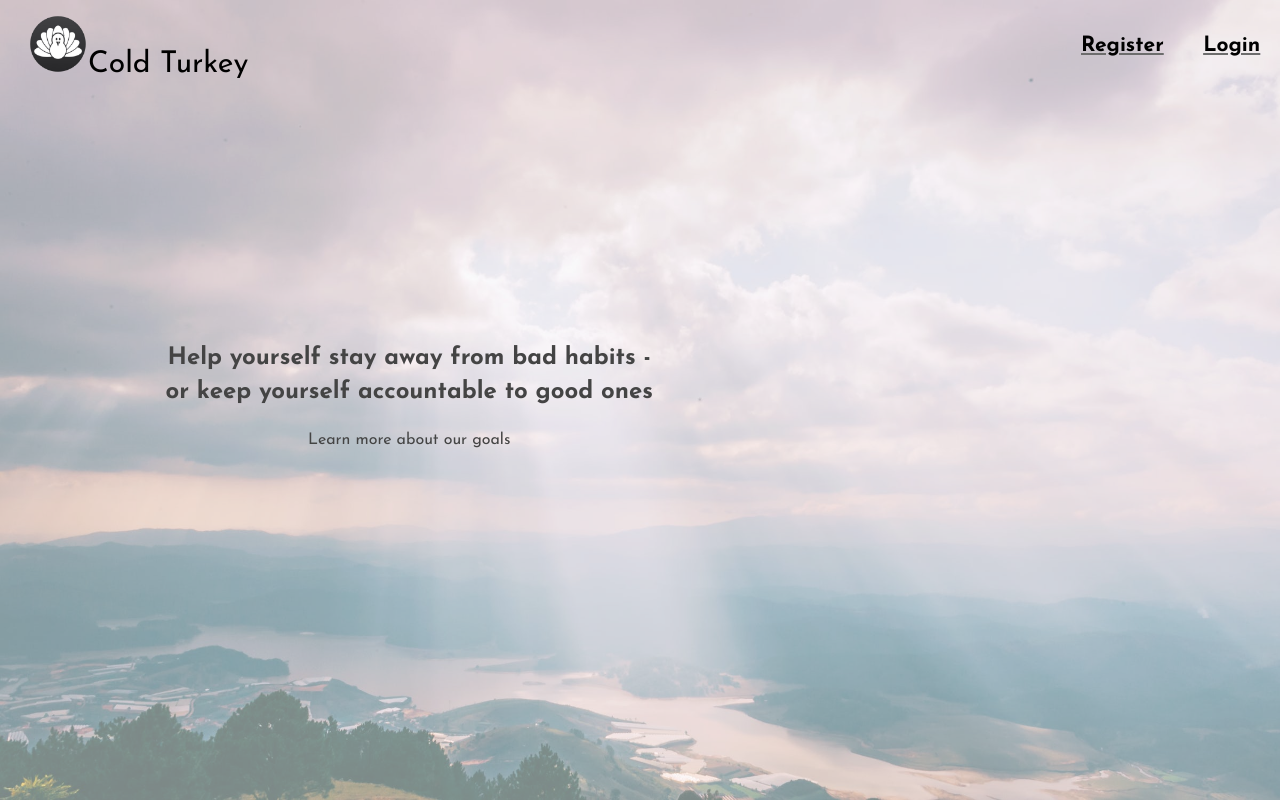
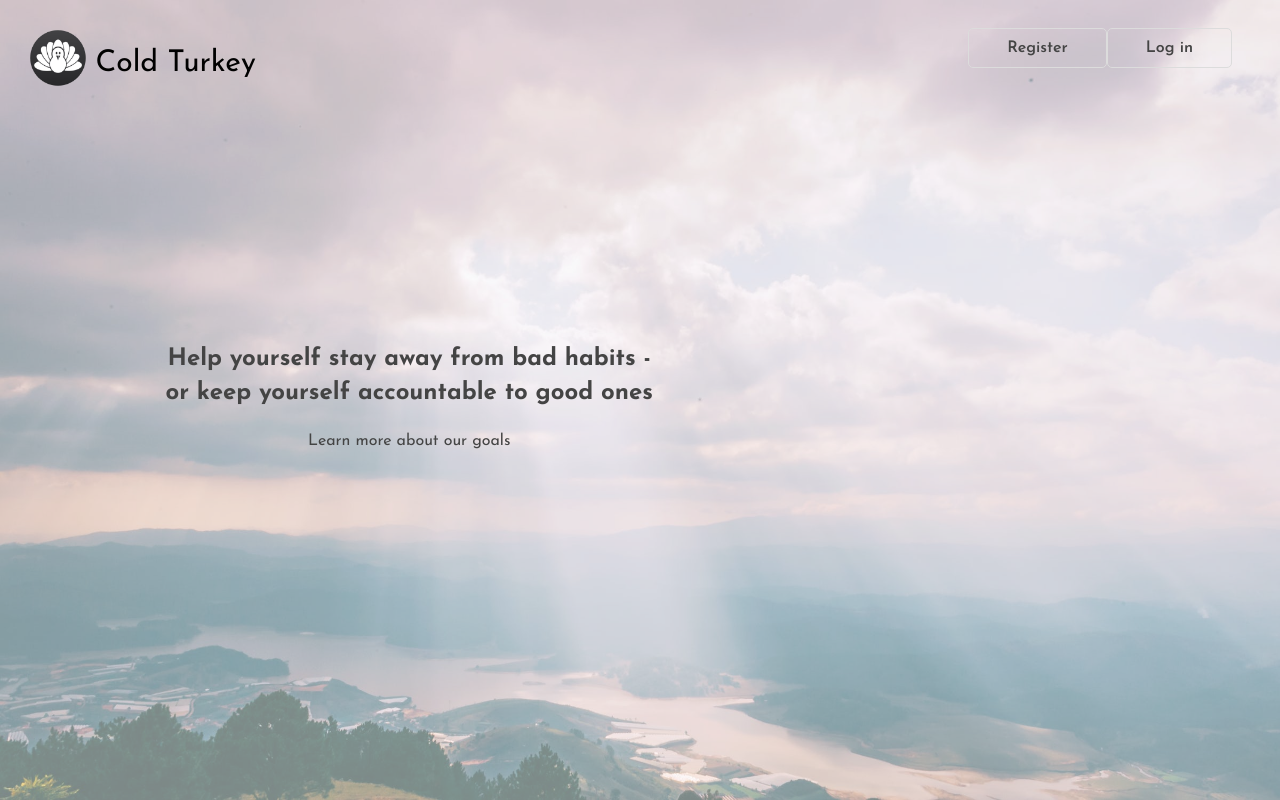
Before and after one commit to christofuy/ColdTurkey, a React (Create React App) app in the folder frontend/: page / in a window 1280 px wide. Built offline with nearby package versions, Linux system fonts and the light colour scheme; the HTML template or start-up script is replaced by a standard one.

Commit message:
clean up styling again almost there rawr xd

```diff
--- a/frontend/src/parts/Hero/HeroHeader.js
+++ b/frontend/src/parts/Hero/HeroHeader.js
@@ -1,5 +1,5 @@
 import {Link} from 'react-router-dom'
-import {Nav, NavLink} from '../../components/Nav/Nav'
+// import {Nav, NavLink} from '../../components/Nav/Nav'
 import Button from '../../components/Button/Button'
 import useAuth from '../../utils/useAuth'
 
@@ -30,28 +30,27 @@ const Header = () => {
 
 			</div>
 			<div className = 'links'>
-				<Nav>
+				{/* <Nav>
 					<NavLink to='/register'>
 						<h1 className = 'link-text'>Register</h1>
 					</NavLink>
 					<NavLink to='/login'>
 						<h1 className = 'link-text'> Login</h1>
 					</NavLink>
-				</Nav>
-				{/* <Button
+				</Nav> */}
+				<Button
+					className = 'header-button'
 					variant='outlined'
 					color='secondary'
-					rounded
 					to={user ? '/dashboard' : '/register'}
 				>
 					{user ? 'Dashboard' : 'Register'}</Button>
-				<Button
+				<Button className = 'header-button'
 					variant='outlined'
 					color='secondary'
-					rounded
 					to={user ? '/dashboard' : '/login'}
 				>
-					{user ? 'Dashboard' : 'Login'}</Button> */}
+					{user ? 'Dashboard' : 'Log in'}</Button>
 			</div>
 
 		</header>
--- a/frontend/src/parts/Hero/heroheader.scss
+++ b/frontend/src/parts/Hero/heroheader.scss
@@ -7,29 +7,36 @@
 }
 
 .logo {
-    display: flex;
-    font-size: 30px;
     display: inline-block;
-
 }
 
 .text {
-    float: right;
+    display: inline-block;
+    margin-top: -2em;
+    margin-left:0.25em;
+    position: relative;
+    bottom: 17px;
     justify-content: flex;
-    text-align: center;
+    font-size: 30px;
     color: black;
-    text-decoration: none!important;
-
 }
 
 .links {
     font-size: 14px;
-    display: inline-block;
-    justify-content: space-between;
+    position: relative;
+    left: -20px;
+    justify-content: flex;
+    margin-top: 1em;
+    margin-right: 2em;
 
 }
 
 .link-text{
     color: black;
-    text-decoration: none!important;
+    text-decoration: none !important;
 }
+
+.header-button
+{
+    font-size: 20px;
+}
--- a/frontend/src/parts/LoginForm/LoginForm.js
+++ b/frontend/src/parts/LoginForm/LoginForm.js
@@ -25,7 +25,7 @@ const LoginForm = () => {
 			<div className='background-auth' />
 
 			<AuthCard>
-			<img src={ColdTurkeyLogo}
+			<img className = 'logo' src={ColdTurkeyLogo}
 						alt='Cold Turkey Logo'
 						width='80'
 						height='80'/>
@@ -67,7 +67,7 @@ const LoginForm = () => {
 						}
 					</Formik>
 					<div className='helpLinks flex flex-column ai-center'>
-						<Link to='/register'>Not a Foodie Fridge member yet? Register.</Link>
+						<Link to='/register'>Not a Cold Turkey member yet? Sign up here</Link>
 						<Link to='/'>Back to Home</Link>
 					</div>
 				</div>
--- a/frontend/src/parts/LoginForm/loginform.scss
+++ b/frontend/src/parts/LoginForm/loginform.scss
@@ -9,10 +9,15 @@
 	}
 }
 
+.logo {
+    position: relative;
+    bottom: -1em;
+}
+
 .helpLinks{
 	margin-top:0.5em;
 	a{
-		font-size:12px;
+		font-size:16px;
 		&:hover{text-decoration:underline;}
 	}
 }
--- a/frontend/src/parts/RegisterForm/RegisterForm.js
+++ b/frontend/src/parts/RegisterForm/RegisterForm.js
@@ -24,7 +24,7 @@ const RegisterForm = () => {
 	return (
 		<div className='register-form flex'>
 			<AuthCard>
-			<img src={ColdTurkeyLogo}
+			<img className = 'logo' src={ColdTurkeyLogo}
 						alt='Cold Turkey Logo'
 						width='80'
 						height='80'/>
@@ -80,7 +80,7 @@ const RegisterForm = () => {
 						}
 					</Formik>
 					<div className='helpLinks flex flex-column ai-center'>
-						<Link to='/login'>Already a Foodie Fridge member? Log in.</Link>
+						<Link to='/login'>Already a Cold Turkey member? Log in here</Link>
 						<Link to='/'>Back to Home</Link>
 					</div>
 				</div>
--- a/frontend/src/parts/RegisterForm/registerform.scss
+++ b/frontend/src/parts/RegisterForm/registerform.scss
@@ -13,10 +13,15 @@
 	}
 }
 
+.logo {
+    position: relative;
+    bottom: -1em;
+}
+
 .helpLinks{
 	margin-top:0.5em;
 	a{
-		font-size:12px;
+		font-size:16px;
 		//color:$ndark-light;
 		&:hover{text-decoration:underline;}
 	}
```
